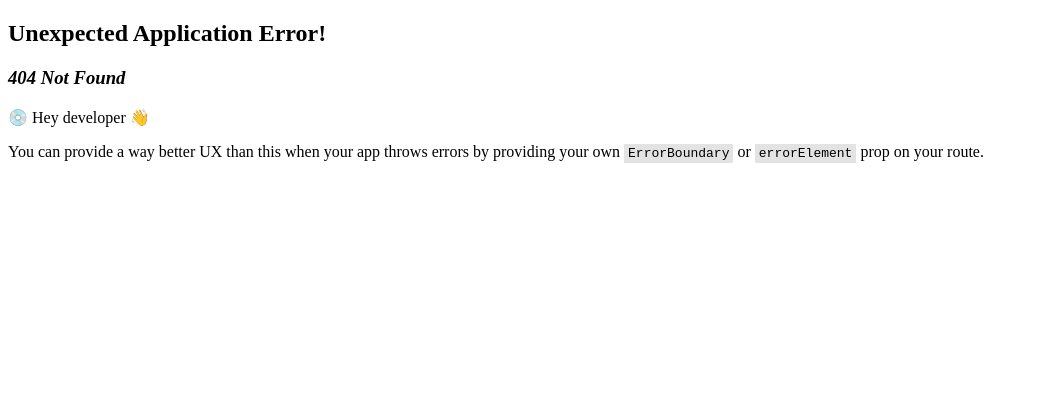
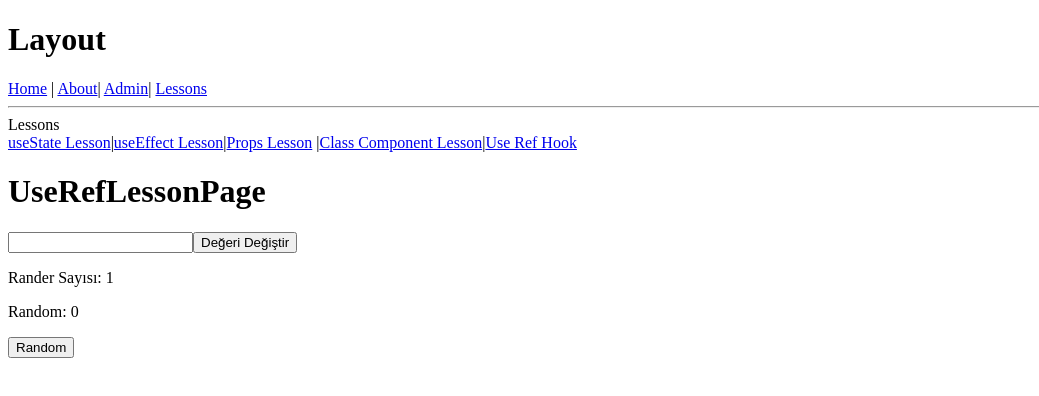
Before and after one commit to neominalsolutions/react-router-v7-app-smns, a React (Vite) app: page /lessons/useRef in a window 1280 px wide. Before the commit this address had no page. Shown: the top 396 px of the page, without its empty margins (0-1039 px from the left). Built offline with nearby package versions, Linux system fonts and the light colour scheme.

Commit message:
UseRef Hook Kullanımı

```diff
--- a/src/main.tsx
+++ b/src/main.tsx
@@ -13,6 +13,7 @@ import UseEffectLessonPage from './pages/lessons/useEffect/page';
 import UseStateLessonPage from './pages/lessons/useState/page';
 import About from './pages/site/about/page';
 import Home from './pages/site/home/page';
+import UseRefLessonPage from './pages/lessons/useRef/page';
 
 // import './index.css';
 
@@ -37,7 +38,8 @@ const router = createBrowserRouter([
 						<Link to="usestate">useState Lesson</Link>|
 						<Link to="useeffect">useEffect Lesson</Link>|
 						<Link to="props">Props Lesson</Link> |
-						<Link to="classComponents">Class Component Lesson</Link>
+						<Link to="classComponents">Class Component Lesson</Link>|
+						<Link to="useRef">Use Ref Hook</Link>
 						<Outlet />
 					</>
 				),
@@ -57,6 +59,10 @@ const router = createBrowserRouter([
 					{
 						path: 'classComponents',
 						Component: ClassComponentLessonPage,
+					},
+					{
+						path: 'useRef',
+						Component: UseRefLessonPage,
 					},
 				],
 			},
--- /dev/null
+++ b/src/pages/lessons/useRef/page.tsx
@@ -0,0 +1,62 @@
+// useRef hook ile elementin referansını almak ve mutable bir değişken oluşturmak için kullanılır.
+// useRef, component yeniden render olduğunda bile aynı referansı korur.
+// useRef ile oluşturulan mutable değişkenin değeri değiştirilebilir ve bu değişiklik render'ı tetiklemez.
+// render tetiklenmesini istemediğimiz durumlarda useRef kullanmak performans açısından faydalı olabilir.
+
+import { useEffect, useRef, useState } from 'react';
+
+function UseRefLessonPage() {
+	// js tarafında document.getElementById('id') ile elemente erişmeye benzer.
+	const inputRef = useRef<HTMLInputElement>(null);
+	const renderCount = useRef(0);
+	let _renderCount = 0; // useRef tanımlamadığımız için her renderda sıfırlar.
+	const [random, setRandom] = useState(0);
+
+	renderCount.current = renderCount.current + 1;
+
+	// 2.kullanımda state değiştiğinde renderCount artar. ve State değişiminde değişken değeri kaybolmaz. useRef
+	useEffect(() => {
+		console.log('İlk doma basıldığında mounted', renderCount.current);
+	}, []);
+
+	useEffect(() => {
+		console.log('random her değişiminde:', renderCount.current);
+		// renderCount.current = renderCount.current + 1;
+	}, [random]);
+
+	console.log('Render oldu');
+
+	return (
+		<div>
+			<h1>UseRefLessonPage</h1>
+			<input ref={inputRef} type="text" />
+			<button
+				onClick={() => {
+					if (inputRef.current) {
+						inputRef.current.value = 'Merhaba';
+						inputRef.current.style.backgroundColor = 'yellow';
+						inputRef.current.focus();
+					}
+				}}
+			>
+				Değeri Değiştir
+			</button>
+			<p>Rander Sayısı: {renderCount.current}</p>
+			<p>Random: {random}</p>
+			<button
+				onClick={() => {
+					// render sonrası değişken değerini kaybeder.
+					_renderCount += 1;
+					console.log('_renderCount', _renderCount);
+					// random state değiştiğinde component yeniden render olur.
+					setRandom(Math.random());
+					// renderCount.current = renderCount.current + 1;
+				}}
+			>
+				Random
+			</button>
+		</div>
+	);
+}
+
+export default UseRefLessonPage;
```
